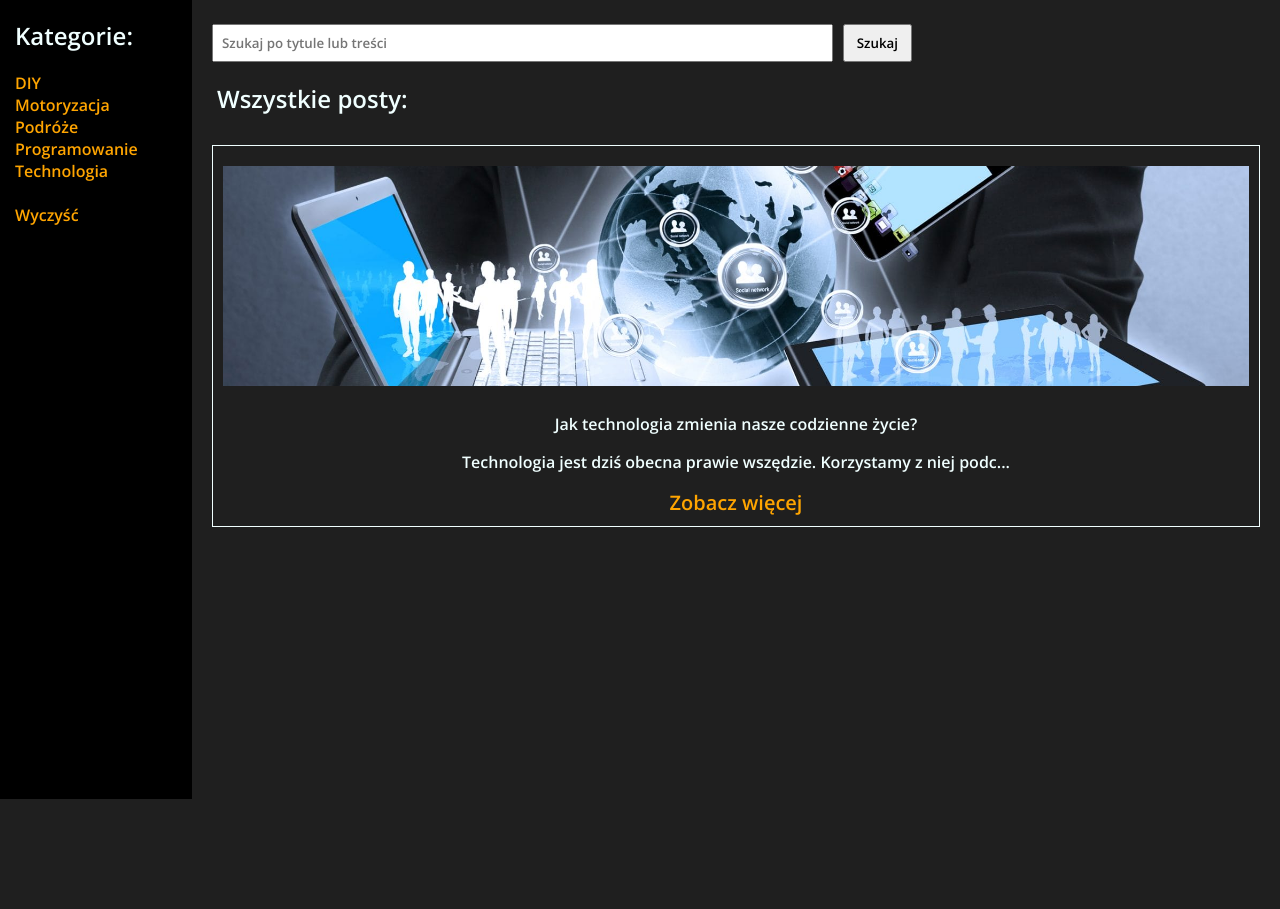
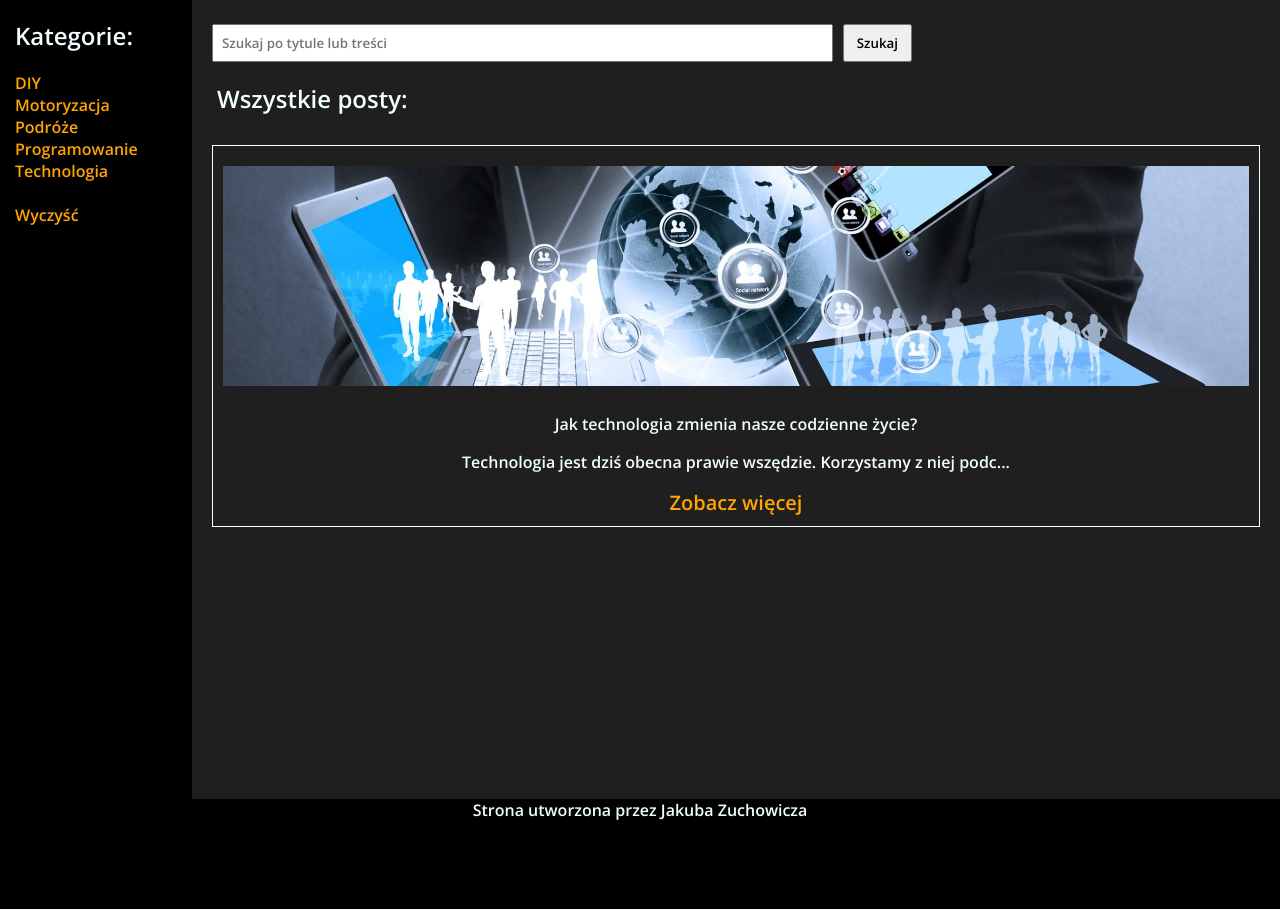
Before and after one commit to szu23/szu23, a PHP site: page / in a window 1280 px wide. Shown: the part 111-1020 px from the top of the page. Before the commit the page ends 910 px from the top, so only its background shows below. Run offline with PHP 8.4, Linux system fonts and the light colour scheme; data comes from the database, SQL or seed files in the repository; grey boxes are pictures that could not be loaded.

Commit message:
Mała aktualizacja

```diff
--- a/Projekt_indywidualny_PTW-Blog/index.php
+++ b/Projekt_indywidualny_PTW-Blog/index.php
@@ -98,5 +98,9 @@ $posty3 = mysqli_fetch_all($posty2, MYSQLI_ASSOC);
             <?php endif; ?>
         </div>
     </div>
+
+    <div id="pasekdolny">
+        <p>Strona utworzona przez Jakuba Zuchowicza</p>
+    </div>
 </body>
 </html>
--- a/Projekt_indywidualny_PTW-Blog/styl.css
+++ b/Projekt_indywidualny_PTW-Blog/styl.css
@@ -39,7 +39,7 @@ body {
   margin-left: 15px;
 }
 
-#pasekgorny {
+#pasekgorny, #pasekdolny {
   background-color: black;
   height: 110px;
 }
@@ -47,6 +47,11 @@ body {
 #pasekgorny #logo {
   width: 125px;
   height: 100px;
+}
+
+#pasekdolny p {
+  text-align: center;
+  margin: 0 auto;
 }
 
 #posty {
```
